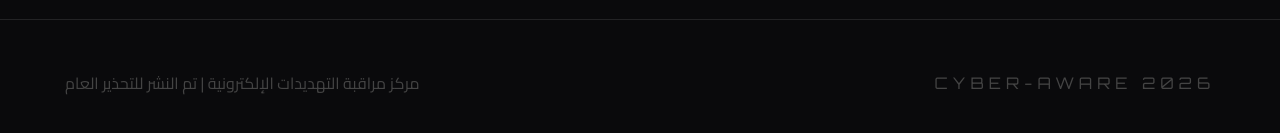
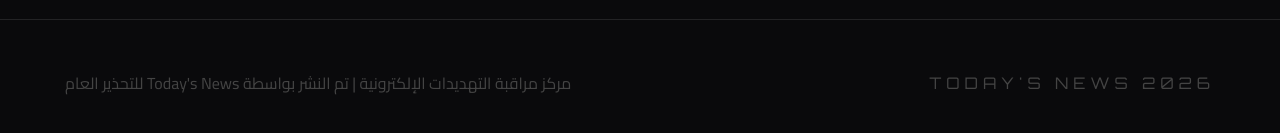
Before and after one commit to Jasserbelloumi/code100-warning, a plain HTML site: page index.html in a window 1280 px wide. Shown: the part 1628-1761 px from the top of the page. Drawn offline with Linux system fonts and the light colour scheme.

Commit message:
Update branding to Today's News

```diff
--- a/index.html
+++ b/index.html
@@ -113,8 +113,8 @@
     <footer class="cyber-footer">
         <div class="container">
             <div class="footer-grid">
-                <div class="footer-logo">CYBER-AWARE 2026</div>
-                <div class="footer-note">مركز مراقبة التهديدات الإلكترونية | تم النشر للتحذير العام</div>
+                <div class="footer-logo">TODAY'S NEWS 2026</div>
+                <div class="footer-note">مركز مراقبة التهديدات الإلكترونية | تم النشر بواسطة Today's News للتحذير العام</div>
             </div>
         </div>
     </footer>
```
